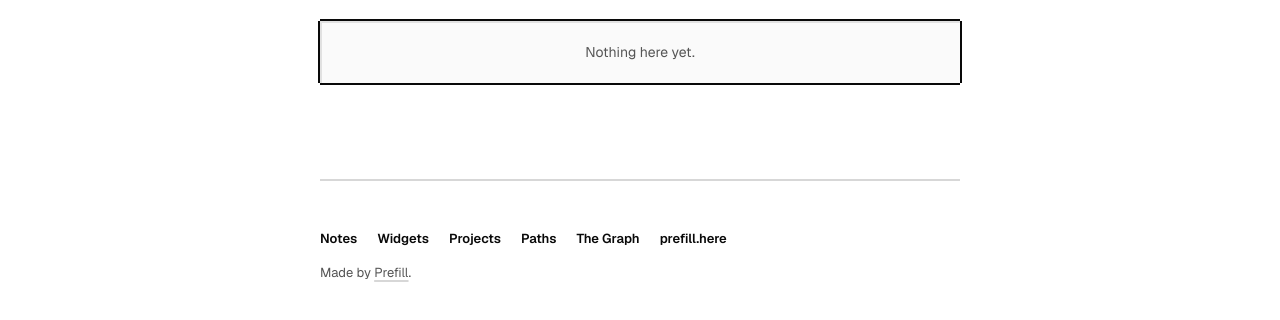
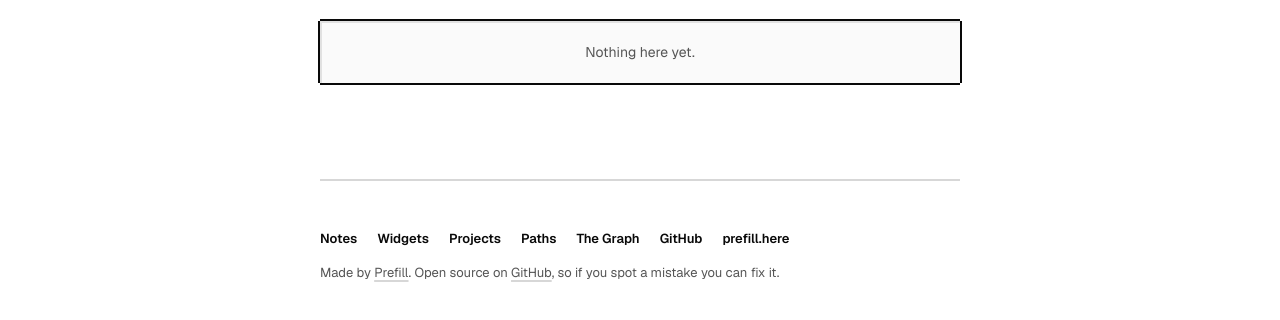
Before and after one commit to sahil0x01/prefill-learn, an Astro site: page / in a window 1280 px wide. Shown: the part 774-1094 px from the top of the page. Built offline with nearby package versions, Linux system fonts and the light colour scheme; Astro itself is replaced by a stand-in of ours.

Commit message:
Link to the GitHub repo from the site
Adds the repo to the menu and footer so the source is open from day one.

```diff
--- a/src/layouts/Base.astro
+++ b/src/layouts/Base.astro
@@ -22,6 +22,7 @@ const {
 const fullTitle = title ? `${title} | Prefill Learn` : 'Prefill Learn';
 const canonical = new URL(Astro.url.pathname, Astro.site);
 const ORG_URL = 'https://prefill.here';
+const REPO_URL = 'https://github.com/sahil0x01/prefill-learn';
 const browse = [
   ['/notes/', 'Notes', 'note'],
   ['/widgets/', 'Widgets', 'widget'],
@@ -93,8 +94,11 @@ const paths = await getCollection('paths');
         <ol class="history" id="history"></ol>
         <p class="history__empty muted" id="history-empty">Your recent pages will appear here. Start browsing.</p>
       </div>
+      <div class="drawer__section">
+        <a href={REPO_URL} class="drawer__link drawer__link--small">GitHub repository</a>
+      </div>
       <p class="drawer__foot muted">
-        Made by <a class="link" href={ORG_URL}>Prefill</a>.
+        Made by <a class="link" href={ORG_URL}>Prefill</a>. Open source on <a class="link" href={REPO_URL}>GitHub</a>.
       </p>
     </aside>
 
@@ -107,10 +111,12 @@ const paths = await getCollection('paths');
         <hr class="rule" />
         <nav class="site-footer__links">
           {browse.map(([href, label]) => <a href={href}>{label}</a>)}
+          <a href={REPO_URL}>GitHub</a>
           <a href={ORG_URL}>prefill.here</a>
         </nav>
         <p class="muted">
-          Made by <a class="link" href={ORG_URL}>Prefill</a>.
+          Made by <a class="link" href={ORG_URL}>Prefill</a>. Open source on <a class="link" href={REPO_URL}>GitHub</a>,
+          so if you spot a mistake you can fix it.
         </p>
       </div>
     </footer>
```
Also changed, not shown: README.md.
